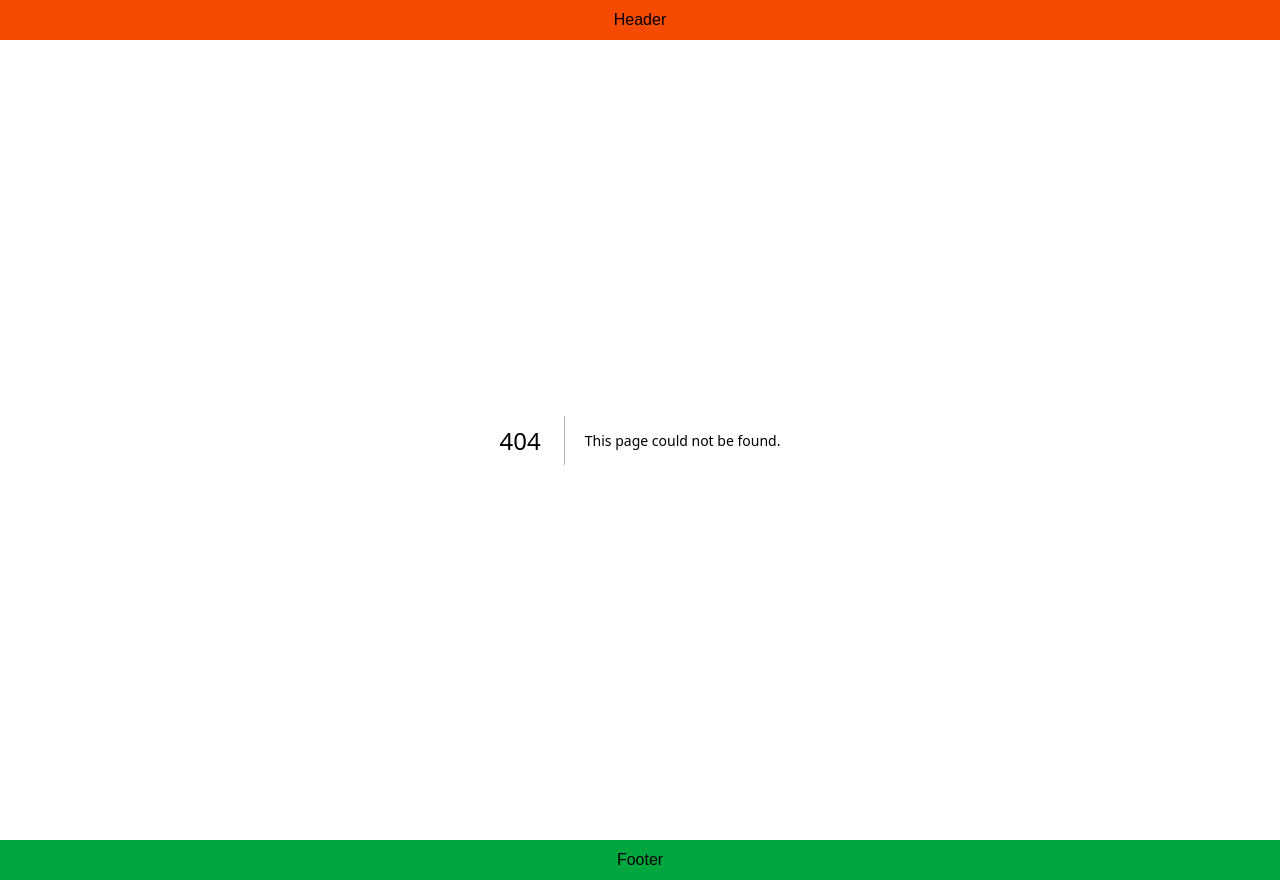
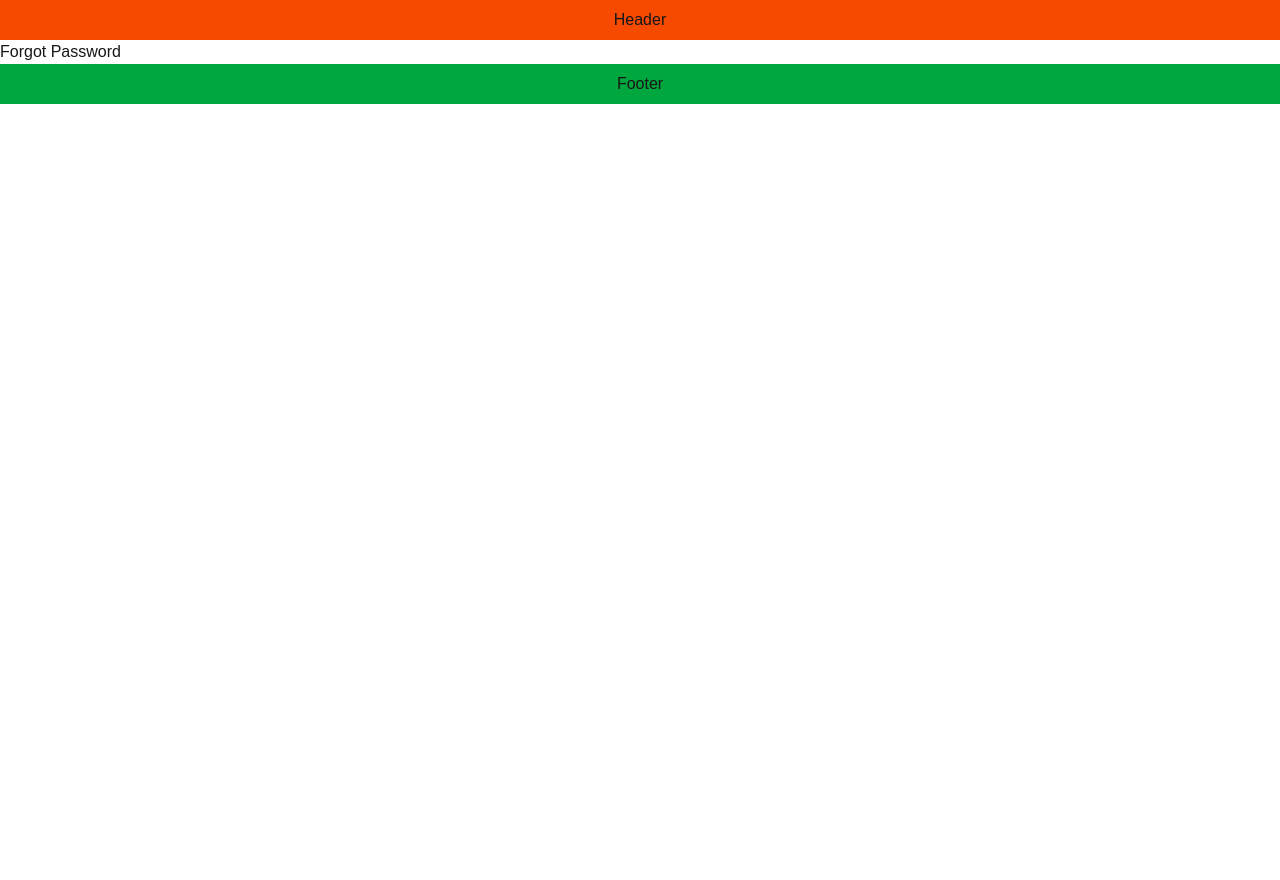
Before and after one commit to Bhawna0034/Next.js-React-Revision, a Next.js app: page /forgot-password in a window 1280 px wide. Before the commit this address had no page. After the commit the page ends 800 px from the top, so only its background shows below. Built offline with nearby package versions, Linux system fonts and the light colour scheme.

Commit message:
Route Groups

```diff
--- /dev/null
+++ b/src/app/(auth)/forgot-password/page.js
@@ -0,0 +1,11 @@
+import React from 'react'
+
+const ForgotPassword = () => {
+  return (
+    <div>
+      Forgot Password
+    </div>
+  )
+}
+
+export default ForgotPassword
--- /dev/null
+++ b/src/app/(auth)/login/page.js
@@ -0,0 +1,11 @@
+import React from 'react'
+
+const Login = () => {
+  return (
+    <div>
+      Login
+    </div>
+  )
+}
+
+export default Login
--- /dev/null
+++ b/src/app/(auth)/register/page.js
@@ -0,0 +1,11 @@
+import React from 'react'
+
+const Register = () => {
+  return (
+    <div>
+      Register
+    </div>
+  )
+}
+
+export default Register
```
